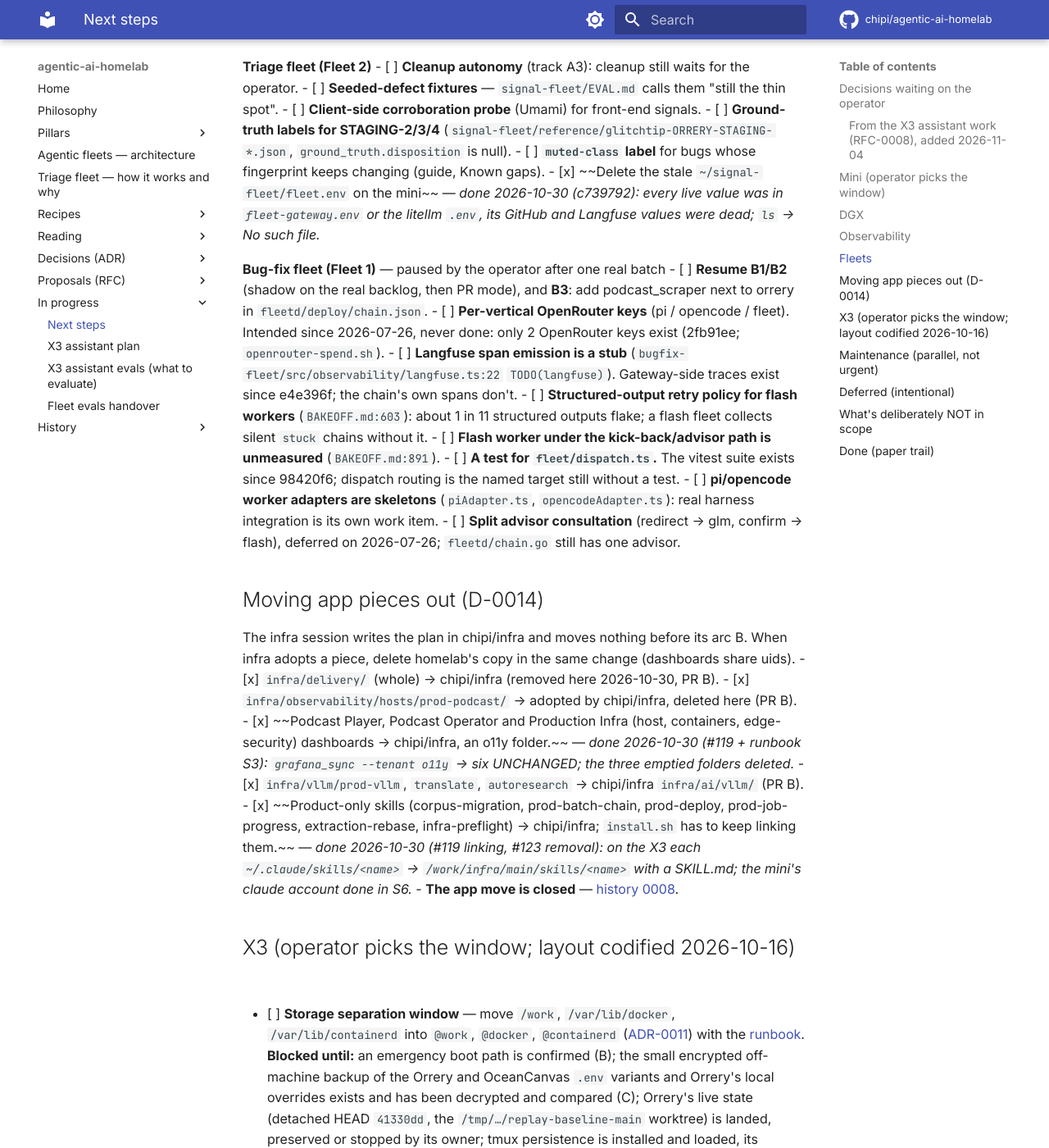
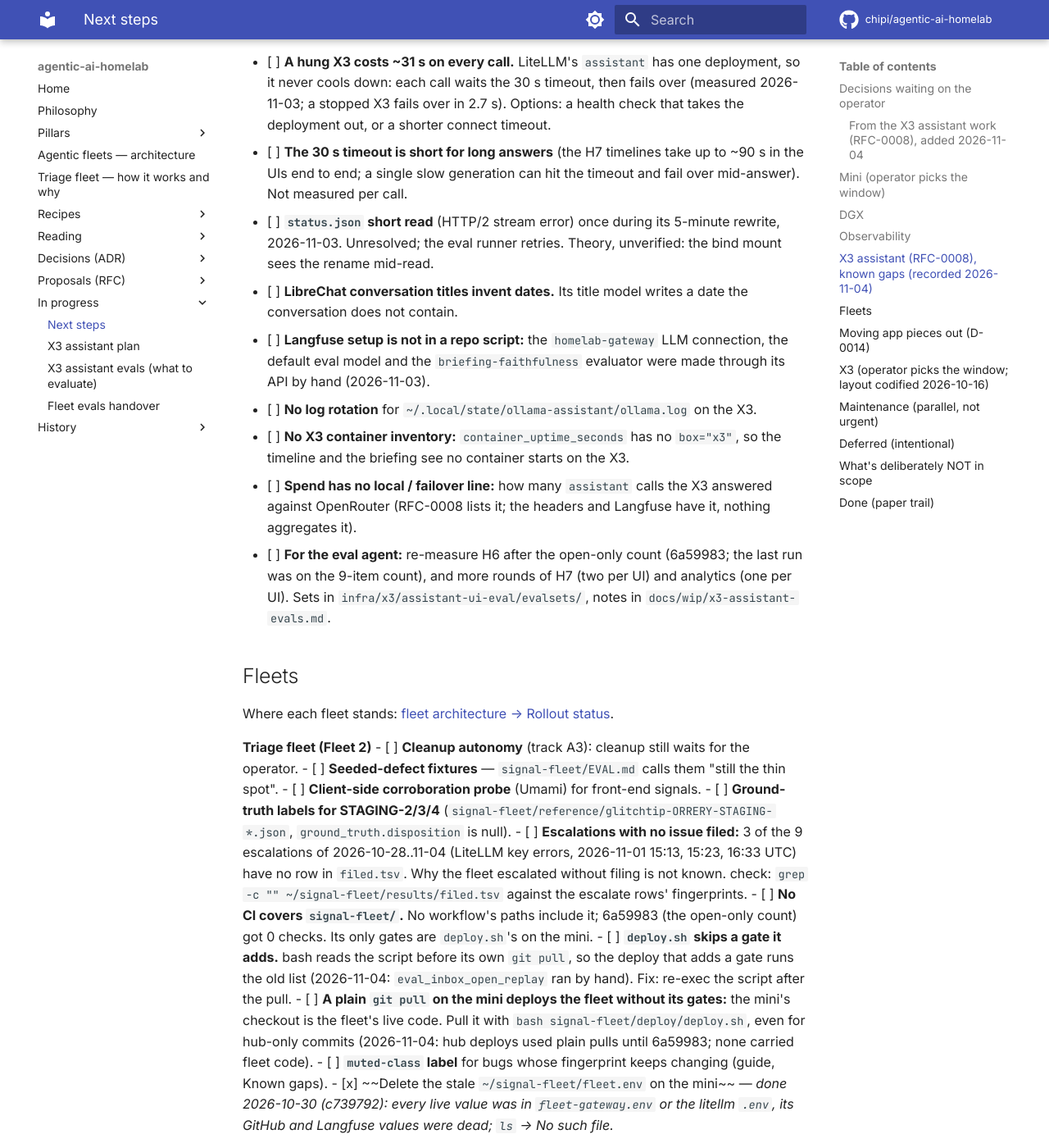
Before and after one commit to chipi/agentic-ai-homelab, an MkDocs documentation site: the page built from docs/wip/NEXT_STEPS.md, in a window 1280 px wide and 1400 px high, scrolled down 4871 px. Shown: the whole window at 82% size. Built offline with MkDocs 1.6.1 and Material for MkDocs 9.7.7, drawn with Linux system fonts in a browser that asks for light colours; comment, search, counter and statistics services are not loaded.

Commit message:
docs: record the X3 assistant's known gaps, fleet follow-ups and the 2026-11-04 forward break
NEXT_STEPS gets an "X3 assistant (RFC-0008), known gaps" section (the hung-X3
31 s calls, the 30 s timeout, the status.json short read, LibreChat titles,
the unscripted Langfuse setup, no log rotation, no X3 container inventory, no
local/failover spend line, the eval agent's re-measure of H6/H7/analytics)
and four Fleets items (escalations with no issue filed, no CI for
signal-fleet/, deploy.sh skipping a gate it adds, plain pulls on the mini
bypassing the fleet's gates). The forward-recovery recipe logs the
2026-11-04 break, its capture, the auto-restart and mosquitto. Until now these
were only in the session. mkdocs strict build passes.

Co-Authored-By: Claude Opus 5.5 <noreply@anthropic.com>
Claude-Session: https://claude.ai/code/session_01DJqN6uERmW8gsoZAtCcsfS

```diff
--- a/docs/wip/NEXT_STEPS.md
+++ b/docs/wip/NEXT_STEPS.md
@@ -159,6 +159,28 @@ gateway (`proj-podcast-dev`, the DGX model).
 - [ ] **GlitchTip's stale `prod` / `dgx-prod` environment rows** (cosmetic). check:
       `GET /api/0/organizations/homelab/environments/`.
 
+## X3 assistant (RFC-0008), known gaps (recorded 2026-11-04)
+
+- [ ] **A hung X3 costs ~31 s on every call.** LiteLLM's `assistant` has one deployment, so it never cools
+      down: each call waits the 30 s timeout, then fails over (measured 2026-11-03; a stopped X3 fails over in
+      2.7 s). Options: a health check that takes the deployment out, or a shorter connect timeout.
+- [ ] **The 30 s timeout is short for long answers** (the H7 timelines take up to ~90 s in the UIs end to end;
+      a single slow generation can hit the timeout and fail over mid-answer). Not measured per call.
+- [ ] **`status.json` short read** (HTTP/2 stream error) once during its 5-minute rewrite, 2026-11-03.
+      Unresolved; the eval runner retries. Theory, unverified: the bind mount sees the rename mid-read.
+- [ ] **LibreChat conversation titles invent dates.** Its title model writes a date the conversation does not
+      contain.
+- [ ] **Langfuse setup is not in a repo script:** the `homelab-gateway` LLM connection, the default eval model
+      and the `briefing-faithfulness` evaluator were made through its API by hand (2026-11-03).
+- [ ] **No log rotation** for `~/.local/state/ollama-assistant/ollama.log` on the X3.
+- [ ] **No X3 container inventory:** `container_uptime_seconds` has no `box="x3"`, so the timeline and the
+      briefing see no container starts on the X3.
+- [ ] **Spend has no local / failover line:** how many `assistant` calls the X3 answered against OpenRouter
+      (RFC-0008 lists it; the headers and Langfuse have it, nothing aggregates it).
+- [ ] **For the eval agent:** re-measure H6 after the open-only count (6a59983; the last run was on the 9-item
+      count), and more rounds of H7 (two per UI) and analytics (one per UI). Sets in
+      `infra/x3/assistant-ui-eval/evalsets/`, notes in `docs/wip/x3-assistant-evals.md`.
+
 ## Fleets
 
 Where each fleet stands: [fleet architecture → Rollout status](../fleet-architecture.md#rollout-status).
@@ -169,6 +191,17 @@ Where each fleet stands: [fleet architecture → Rollout status](../fleet-archit
 - [ ] **Client-side corroboration probe** (Umami) for front-end signals.
 - [ ] **Ground-truth labels for STAGING-2/3/4** (`signal-fleet/reference/glitchtip-ORRERY-STAGING-*.json`,
       `ground_truth.disposition` is null).
+- [ ] **Escalations with no issue filed:** 3 of the 9 escalations of 2026-10-28..11-04 (LiteLLM key errors,
+      2026-11-01 15:13, 15:23, 16:33 UTC) have no row in `filed.tsv`. Why the fleet escalated without filing is
+      not known. check: `grep -c "" ~/signal-fleet/results/filed.tsv` against the escalate rows' fingerprints.
+- [ ] **No CI covers `signal-fleet/`.** No workflow's paths include it; 6a59983 (the open-only count) got 0
+      checks. Its only gates are `deploy.sh`'s on the mini.
+- [ ] **`deploy.sh` skips a gate it adds.** bash reads the script before its own `git pull`, so the deploy
+      that adds a gate runs the old list (2026-11-04: `eval_inbox_open_replay` ran by hand). Fix: re-exec the
+      script after the pull.
+- [ ] **A plain `git pull` on the mini deploys the fleet without its gates:** the mini's checkout is the
+      fleet's live code. Pull it with `bash signal-fleet/deploy/deploy.sh`, even for hub-only commits
+      (2026-11-04: hub deploys used plain pulls until 6a59983; none carried fleet code).
 - [ ] **`muted-class` label** for bugs whose fingerprint keeps changing (guide, Known gaps).
 - [x] ~~Delete the stale `~/signal-fleet/fleet.env` on the mini~~ — *done 2026-10-30 (c739792):
       every live value was in `fleet-gateway.env` or the litellm `.env`, its GitHub and Langfuse
```
Also changed, not shown: docs/recipes/colima-lima-forwarding-recovery.md (+13 -0 lines).
